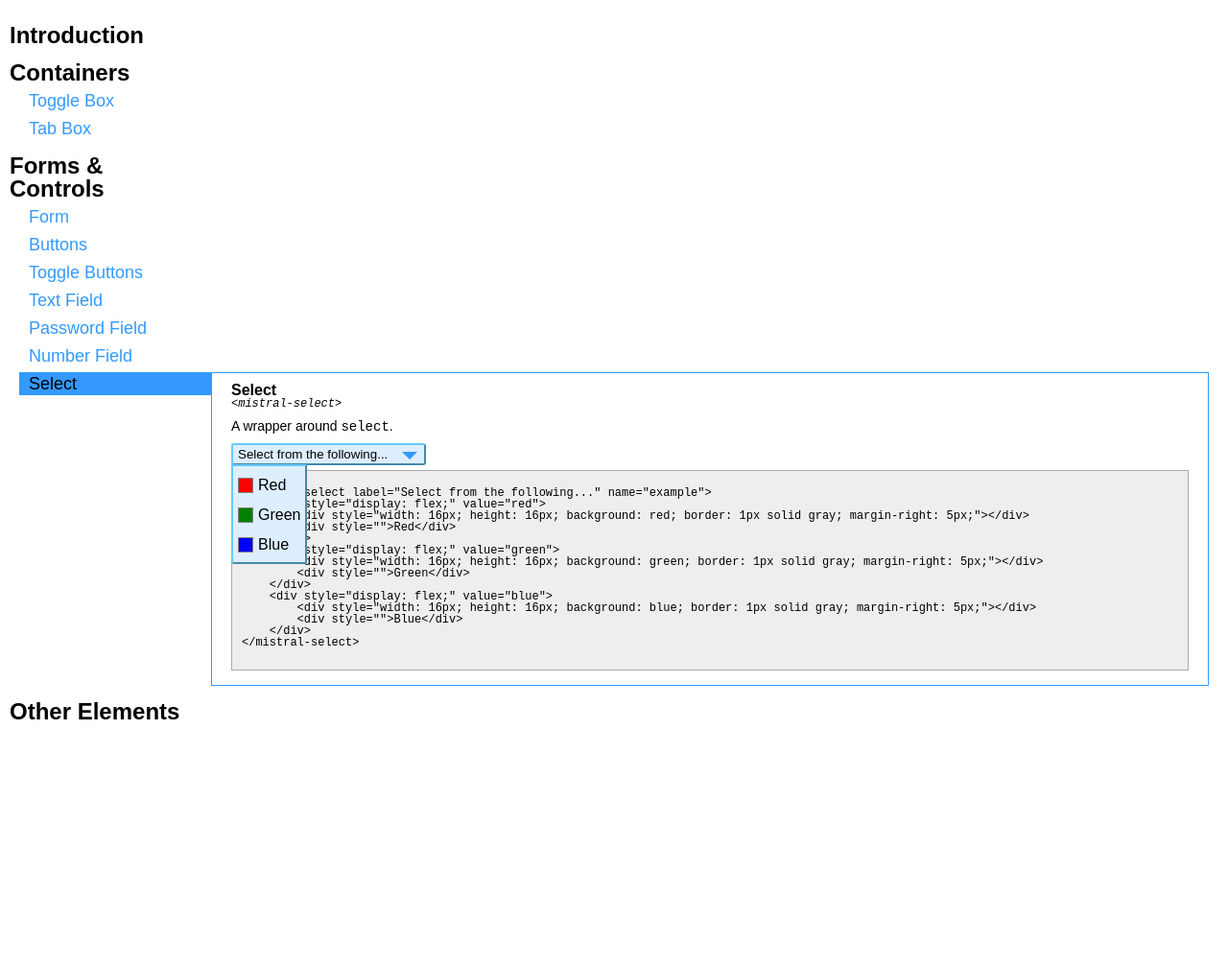
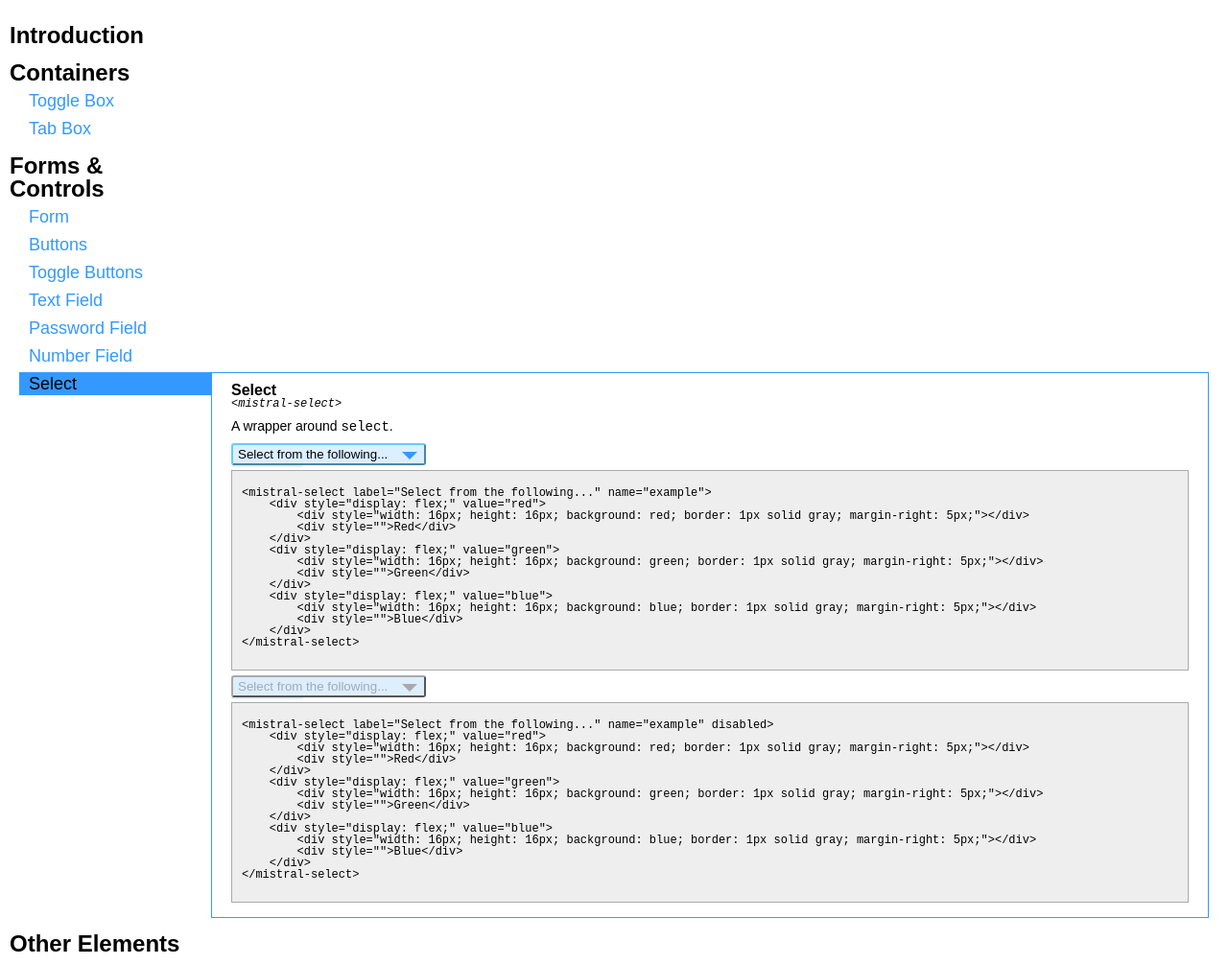
Before and after one commit to awesomeeng/zephjs, a website: page examples/UsingMistral/index.html in a window 1280 px wide. Shown: the whole page at 96% size. Before the commit the page ends 800 px from the top, so only its background shows below. Drawn offline with Linux system fonts and the light colour scheme.

Commit message:
Adds disabled select example.

```diff
--- a/examples/UsingMistral/index.html
+++ b/examples/UsingMistral/index.html
@@ -640,7 +640,7 @@
 					A wrapper around <code>select</code>.
 				</div>
 				<div class="example">
-					<mistral-select label="Select from the following..." name="example" opened>
+					<mistral-select label="Select from the following..." name="example">
 						<div style="display: flex;" value="red">
 							<div style="width: 16px; height: 16px; background: red; border: 1px solid gray; margin-right: 5px;"></div>
 							<div style="">Red</div>
@@ -671,6 +671,38 @@
 						&nbsp;&nbsp;&nbsp;&nbsp;&lt;/div&gt;
 					&lt;/mistral-select&gt;
 				</div>
+				<div class="example">
+					<mistral-select label="Select from the following..." name="example" disabled>
+						<div style="display: flex;" value="red">
+							<div style="width: 16px; height: 16px; background: red; border: 1px solid gray; margin-right: 5px;"></div>
+							<div style="">Red</div>
+						</div>
+						<div style="display: flex;" value="green">
+							<div style="width: 16px; height: 16px; background: green; border: 1px solid gray; margin-right: 5px;"></div>
+							<div style="">Green</div>
+						</div>
+						<div style="display: flex;" value="blue">
+							<div style="width: 16px; height: 16px; background: blue; border: 1px solid gray; margin-right: 5px;"></div>
+							<div style="">Blue</div>
+						</div>
+					</mistral-select>
+				</div>
+				<div class="code">
+					&lt;mistral-select label="Select from the following..." name="example" disabled&gt;
+						&nbsp;&nbsp;&nbsp;&nbsp;&lt;div style="display: flex;" value="red"&gt;
+							&nbsp;&nbsp;&nbsp;&nbsp;&nbsp;&nbsp;&nbsp;&nbsp;&lt;div style="width: 16px; height: 16px; background: red; border: 1px solid gray; margin-right: 5px;"&gt;&lt;/div&gt;
+							&nbsp;&nbsp;&nbsp;&nbsp;&nbsp;&nbsp;&nbsp;&nbsp;&lt;div style=""&gt;Red&lt;/div&gt;
+						&nbsp;&nbsp;&nbsp;&nbsp;&lt;/div&gt;
+						&nbsp;&nbsp;&nbsp;&nbsp;&lt;div style="display: flex;" value="green"&gt;
+							&nbsp;&nbsp;&nbsp;&nbsp;&nbsp;&nbsp;&nbsp;&nbsp;&lt;div style="width: 16px; height: 16px; background: green; border: 1px solid gray; margin-right: 5px;"&gt;&lt;/div&gt;
+							&nbsp;&nbsp;&nbsp;&nbsp;&nbsp;&nbsp;&nbsp;&nbsp;&lt;div style=""&gt;Green&lt;/div&gt;
+						&nbsp;&nbsp;&nbsp;&nbsp;&lt;/div&gt;
+						&nbsp;&nbsp;&nbsp;&nbsp;&lt;div style="display: flex;" value="blue"&gt;
+							&nbsp;&nbsp;&nbsp;&nbsp;&nbsp;&nbsp;&nbsp;&nbsp;&lt;div style="width: 16px; height: 16px; background: blue; border: 1px solid gray; margin-right: 5px;"&gt;&lt;/div&gt;
+							&nbsp;&nbsp;&nbsp;&nbsp;&nbsp;&nbsp;&nbsp;&nbsp;&lt;div style=""&gt;Blue&lt;/div&gt;
+						&nbsp;&nbsp;&nbsp;&nbsp;&lt;/div&gt;
+					&lt;/mistral-select&gt;
+				</div>
 			</div>
 		</div>
 
```
